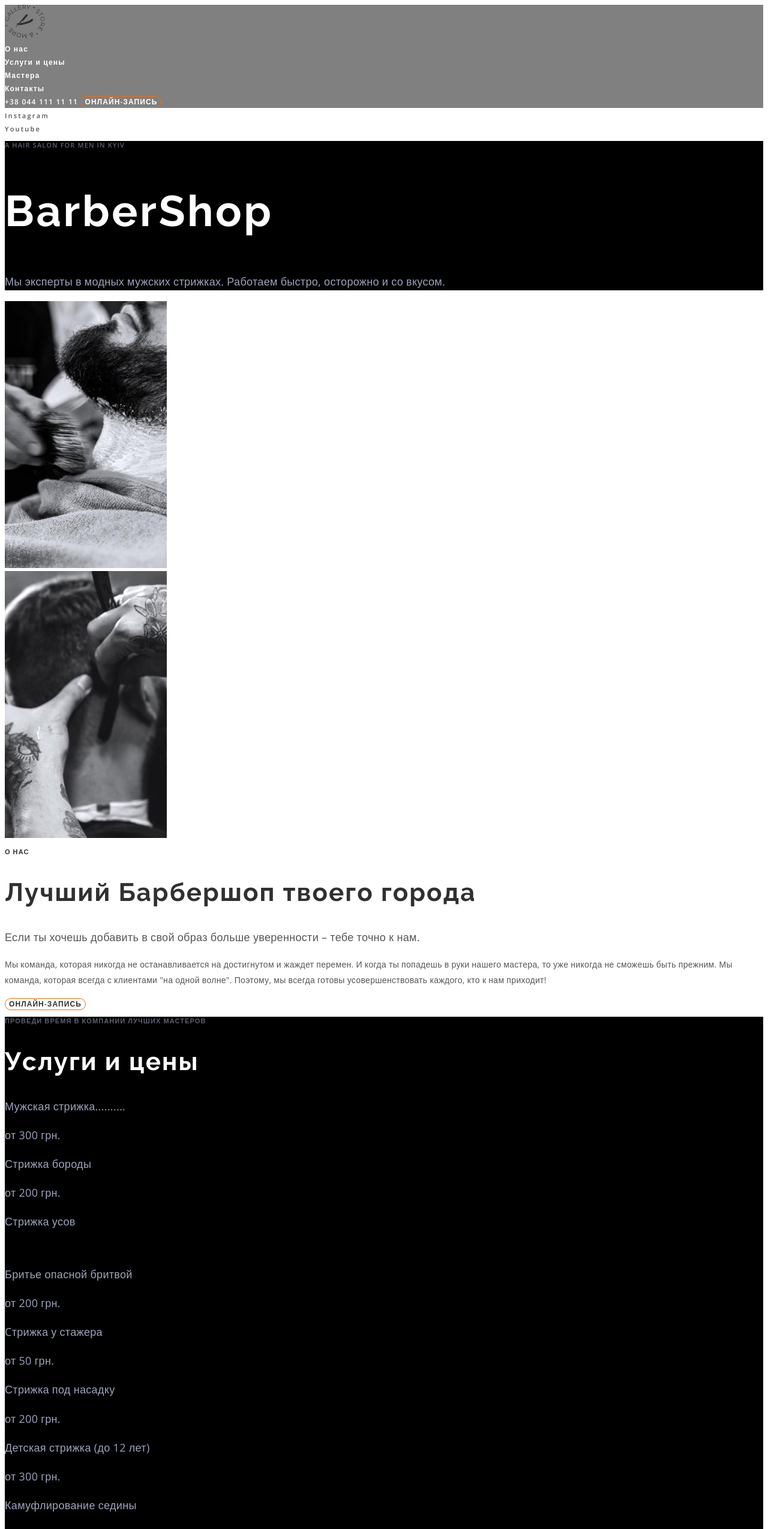
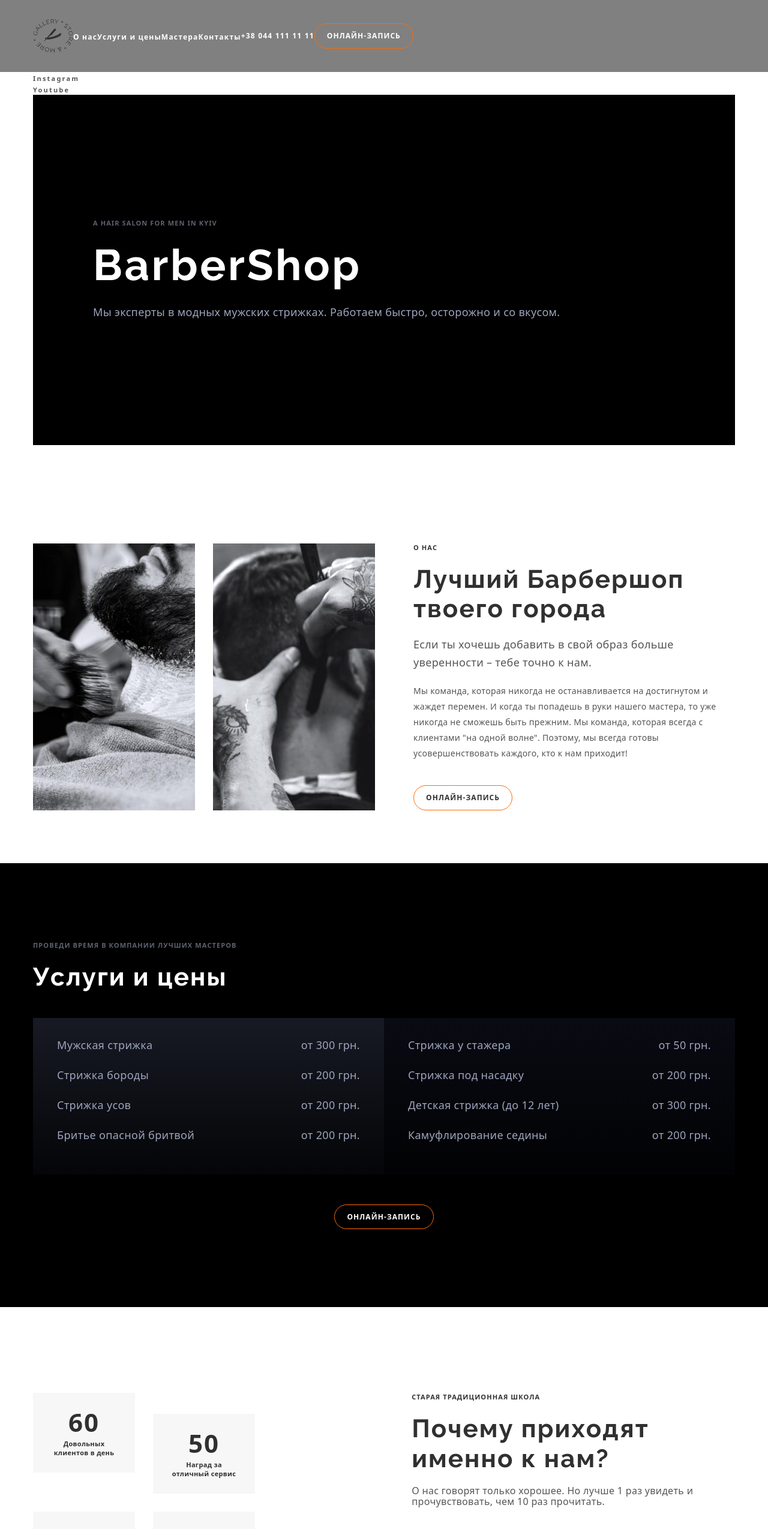
Before and after one commit to Vi7ality/Barbershop, a plain HTML site: page index.html in a window 1280 px wide. Shown: the top 2549 px of the page at 60% size. Drawn offline with nearby package versions, Linux system fonts and the light colour scheme.

Commit message:
Флексы и маржины

```diff
--- a/css/styles.css
+++ b/css/styles.css
@@ -12,9 +12,40 @@
     --second-text-color: #555555;
     --subtitle-color: rgba(157, 164, 189, 0.6);
     --accent-color: #FF6C00;
+    --typical-margin: 20px;
 }
 
+p, h1, h2, h3, h4, h5, h6 {
+    margin: 0;
+}
 
+ol, ul {
+    margin: 0;
+    padding: 0;
+}
+
+img {
+    display: block;
+}
+
+.button {
+    cursor: pointer;
+
+    padding: 12px 20px;
+    min-width: 160px;
+}
+
+.button:hover, button:focus {
+    background: #FF6C00;
+    color: var(--main-title-color);
+}
+
+.container {
+    width: 1200px;
+    padding-left: 15px;
+    padding-right: 15px;
+    margin: 0 auto;
+}
 
 body {
     font-family: 'Open Sans', sans-serif;
@@ -45,6 +76,8 @@ body {
     line-height: 1.36;
     letter-spacing: 0.1em;
     text-transform: uppercase;
+
+    margin-bottom: var(--typical-margin);
 }
 
 .button {
@@ -76,14 +109,36 @@ body {
 
 /* Delete backgroun color */
 .header {
+    padding-top: 32px;
+    padding-bottom: 32px;
+
     background-color: grey;
 }
+.header-flex {
+    display: flex;
+    align-items: center;
+}
+
+.header-nav {
+    display: flex;
+    justify-content: space-between;
+    align-items: center;
+}
+
+
+.header-list {
+    display: flex;
+    justify-content: space-between;
+    align-items: center;
+}
+
 .header-link, .header-tel {
     font-weight: 600;
     font-size: 12px;
     line-height: 1.33;
     letter-spacing: 0.1em;
     color: var(--main-title-color);
+    align-items: center;
 }
 
 .header-link:hover,
@@ -98,9 +153,9 @@ color: var(--accent-color);
 /* =======HERO======= */
 
 /* Delete background */
-.hero-content{
-    background-color: black;
-}
+
+
+
 
 .hero-networks {
     font-weight: 600;
@@ -114,11 +169,20 @@ color: var(--accent-color);
     color: var(--accent-color);
 }
 
+.hero-content{
+    padding: 207px 100px;
+
+    background-color: black;
+}
+
+
 .hero-subtitle {
     color: var(--subtitle-color);
 }
 
 .hero-title {
+    margin-bottom: var(--typical-margin);
+
     font-size: 72px;
     line-height: 1.18;
     letter-spacing: 0.05em;
@@ -126,6 +190,7 @@ color: var(--accent-color);
 }
 
 .hero-text {
+
     font-size: 18px;
     line-height: 1.67;
     color: var(--main-text-color);
@@ -133,17 +198,45 @@ color: var(--accent-color);
 
 /* ======ABOUT======= */
 
+.about {
+    padding-top: 164px;
+    padding-bottom: 88px;
+}
+
+.about-container {
+    display: flex;
+
+}
+
+.about-list {
+    display: flex;
+}
+
+.about-item:last-child {
+    margin-left: 30px;
+}
+
+.about-right {
+    margin-left: 64px;
+
+}
 .about-subtitle, .about-title {
+    margin-bottom: var(--typical-margin);
+
     color: var(--second-title-color);
 }
 
 .about-first-text {
+    margin-bottom: var(--typical-margin);
+
     font-size: 18px;
     line-height: 1.67;
     color: var(--second-text-color);
 }
 
 .about-second-text {
+    margin-bottom: 40px;
+
     font-size: 14px;
     line-height: 1.86;
     color: var(--second-text-color);
@@ -158,6 +251,8 @@ color: var(--accent-color);
 /* delete background */
 .prices {
     background-color: black;
+    padding-top: 130px;
+    padding-bottom: 130px;
 }
 
 .prices-subtitle {
@@ -166,6 +261,34 @@ color: var(--accent-color);
 
 .prices-title {
     color: var(--main-title-color);
+
+    margin-bottom: 44px;
+}
+
+.prices-flex {
+    display: flex;
+}
+
+.prices-left {
+    background-image: linear-gradient(
+        180deg,
+        #171A24 0%,
+        rgba(23, 26, 36, 0.2) 100%);
+}
+
+.prices-right {
+    background: linear-gradient(180deg, #090B13 0%, rgba(9, 11, 19, 0.2) 100%);
+}
+
+.prices-list {
+    padding: 30px 40px;
+    margin-bottom: 50px;
+    min-width: 585px;
+}
+
+.prices-item {
+    display: flex;
+    justify-content: space-between;
 }
 
 .prices-item-text {
@@ -173,10 +296,57 @@ color: var(--accent-color);
     font-size: 18px;
     line-height: 1.67;
 }
+.prices-item-text:not(:last-child) {
+    margin-bottom: var(--typical-margin);
+}
+
+.prices-btn {
+    display: flex;
+    margin-left: auto;
+    margin-right: auto;
+}
 
 /* =======BENEFITS======= */
 
+.benefits {
+    padding-top: 143px;
+    padding-bottom: 137px;
+}
+.benefits-flex {
+    display: flex;
+}
+
+.benefits-list {
+    display: flex;
+    flex-wrap: wrap;
+    margin-right: 130px;
+
+}
+
+.benefits-item {
+    padding: 20px 24px;
+    text-align: center;
+    width: 170px;
+    height: 133px;
+
+    background: #F7F7F7;
+
+}
+
+.benefits-item:nth-child(-n+2) {
+    margin-bottom: 30px;
+}
+
+.benefits-item:nth-child(2n+1) {
+    margin-right: 30px;
+}
+
+.benefits-item:nth-child(2) {
+    margin-top: 35px;
+}
+
 .benefits-item-value {
+
     font-weight: 700;
     font-size: 42px;
     line-height: 1.36;
@@ -185,6 +355,8 @@ color: var(--accent-color);
     text-align: center;
     color: var(--second-title-color);
 }
+
+
 
 .benefits-item-text {
     font-weight: 600;
@@ -200,6 +372,7 @@ color: var(--accent-color);
 
 .benefits-title {
     color: var(--second-title-color);
+    margin-bottom: 20px;
 }
 
 .benefits-text {
@@ -208,20 +381,40 @@ color: var(--accent-color);
 
 /* =======MASTERS======= */
 
+.masters {
+    padding-top: 130px;
+    padding-bottom: 130px;
+}
+
 .masters-subtitle {
     color: var(--second-title-color);
 }
 
 .masters-title {
     color: var(--second-title-color);
+    margin-bottom: 44px;
+}
+
+.masters-list {
+    display: flex;
+}
+
+.masters-item:not(:last-child) {
+    margin-right: 30px;
+}
+.masters-picture {
+    margin-bottom: 30px;
 }
 
 .masters-item-name {
+    margin-bottom: 30px;
+
     font-weight: 400;
     font-size: 18px;
     line-height: 1.39;
     text-align: center;
     color: var(--second-title-color);
+
 }
 
 .masters-item-staff {
@@ -233,24 +426,50 @@ color: var(--accent-color);
 
 /* =======EXAMPLES======= */
 
+.examples {
+    padding-top: 130px;
+    padding-bottom: 130px;
+}
+
 .examples-subtitle {
+    margin-bottom: 44px;
+
     color: var(--second-title-color);
+}
+
+.examples-list {
+    display: flex;
+}
+
+.examples-item:not(:last-child) {
+    margin-right: 30px;
+}
+
+/* ========REGISTER/CONTACTS flex */
+
+.register-contacts {
+    display: flex;
 }
 
 /* =======REGISTER======== */
 
 /* change bgd */
 .register {
-    color: #191C26;;
+    background-color: #191C26;
+    padding-top: 130px;
+    padding-bottom: 193px;
 }
 
 .register-title {
     color: var(--main-title-color);
+
 }
 
 /* =======CONTACTS======== */
 
 .contacts {
+    padding-top: 130px;
+    padding-bottom: 130px;
     background-color: black;
 }
 
@@ -281,6 +500,16 @@ color: var(--accent-color);
 
 /* =======FOOTER======= */
 
+.footer {
+    padding-top: 55px;
+    padding-bottom: 57px;
+}
+
+.footer-flex {
+    display: flex;
+    align-items: baseline;
+}
+
 .footer-copy {
     font-weight: 600;
     font-size: 11px;
@@ -288,7 +517,10 @@ color: var(--accent-color);
     letter-spacing: 0.2em;
     color: var(--main-text-color);
 }
-
+.footer-list {
+    display: flex;
+    margin-left: auto;
+}
 .footer-networks {
     font-weight: 600;
     font-size: 11px;
@@ -297,6 +529,10 @@ color: var(--accent-color);
     color: var(--second-title-color);
 }
 
+.footer-item:nth-child(1) {
+    margin-right: 40px;
+}
+
 .footer-networks:hover, .footer-networks:focus {
     color: var(--accent-color);
 }
--- a/index.html
+++ b/index.html
@@ -11,9 +11,13 @@
     <link href="https://fonts.googleapis.com/css2?family=Open+Sans:wght@400;600;700&family=Raleway:wght@700&display=swap"
         rel="stylesheet">
     <link rel="stylesheet" href="./css/styles.css">
+    <link rel="stylesheet" href="https://cdnjs.cloudflare.com/ajax/libs/modern-normalize/1.1.0/modern-normalize.min.css"
+        integrity="sha512-wpPYUAdjBVSE4KJnH1VR1HeZfpl1ub8YT/NKx4PuQ5NmX2tKuGu6U/JRp5y+Y8XG2tV+wKQpNHVUX03MfMFn9Q=="
+        crossorigin="anonymous" referrerpolicy="no-referrer" />
 </head>
 <body>
     <header class="header">
+        <div class="container header-flex">
             <nav class="header-nav">
                 <a href="./index.html">
                     <img src="./images/logo.svg" alt="Лого">
@@ -27,10 +31,12 @@
             </nav>
             <a href="tel:+380441111111" class="header-tel link">+38 044 111 11 11</a>
             <button type="button" class="header-btn button">онлайн-запись</button>
+        </div>
     </header>
 
     <main>
         <section class="hero">
+            <div class="container">
                 <ul class="hero-list list">
                     <li class="hero-item"><a href="" class="hero-networks link" target="_blank" rel="noopener nofollow noreferrer">Instagram</a></li>
                     <li class="hero-item"><a href="" class="hero-networks link" target="_blank" rel="noopener nofollow noreferrer">Youtube</a></li>
@@ -41,24 +47,21 @@
                     <p class="hero-text">Мы эксперты в модных мужских стрижках.
                     Работаем быстро, осторожно и со вкусом.</p>
                 </div>
+            </div>
+
 
         </section>
         <section class="about" id="about">
+            <div class="container about-container">
                 <ul class="about-list list">
                     <li class="about-item">
-                   <img src="./images/about-1.jpg"
-                    alt="Пример 1"
-                    width="270"
-                    height="445">
+                        <img src="./images/about-1.jpg" alt="Пример 1" width="270" height="445">
                     </li>
                     <li class="about-item">
-                    <img
-                        src="./images/about-2.jpg"
-                        alt="Пример 2"
-                        width="270"
-                        height="445">
+                        <img src="./images/about-2.jpg" alt="Пример 2" width="270" height="445">
                     </li>
                 </ul>
+                <div class="about-right">
                     <p class="about-subtitle subtitle">О нас</p>
                     <h2 class="about-title title">Лучший Барбершоп
                         твоего города</h2>
@@ -68,14 +71,20 @@
                         то уже никогда не сможешь быть прежним. Мы команда, которая всегда с клиентами "на одной волне". Поэтому, мы всегда
                         готовы усовершенствовать каждого, кто к нам приходит!</p>
                     <button type="button" class="about-btn button">онлайн-запись</button>
+                </div>
+
+            </div>
+
 
         </section>
         <section class="prices" id="prices">
+            <div class="container">
                 <p class="prices-subtitle subtitle">Проведи время в компании лучших мастеров</p>
                 <h2 class="prices-title title">Услуги и цены</h2>
-            <ul class="prices-list list">
+                <div class="prices-flex">
+                    <ul class="prices-list prices-left list">
                         <li class="prices-item">
-                    <p class="prices-item-text">Мужская стрижка..........
+                            <p class="prices-item-text">Мужская стрижка
                             </p>
                             <p class="prices-item-text">от 300 грн.</p>
                         </li>
@@ -89,7 +98,7 @@
                         <li class="prices-item">
                             <p class="prices-item-text">Стрижка усов
                             </p>
-                    <p>от 200 грн.
+                            <p class="prices-item-text">от 200 грн.
                             </p>
                         </li>
                         <li class="prices-item">
@@ -98,7 +107,7 @@
                             <p class="prices-item-text">от 200 грн.</p>
                         </li>
                     </ul>
-            <ul class="prices-list list">
+                    <ul class="prices-list prices-right list">
                         <li class="prices-item">
                             <p class="prices-item-text">Cтрижка у стажера
                             </p>
@@ -123,9 +132,14 @@
                             <p class="prices-item-text">от 200 грн.</p>
                         </li>
                     </ul>
-            <button class="button" type="button">онлайн-запись</button>
+                </div>
+
+                <button class="button prices-btn" type="button">онлайн-запись</button>
+            </div>
+
         </section>
         <section class="benefits">
+            <div class="container benefits-flex">
                 <ul class="benefits-list list">
                     <li class="benefits-item">
                         <span class="benefits-item-value">60</span>
@@ -135,7 +149,7 @@
                         <span class="benefits-item-value">50</span>
                         <p class="benefits-item-text">Наград за отличный сервис</p>
                     </li>
-                <li>
+                    <li class="benefits-item">
                         <span class="benefits-item-value">20</span>
                         <p class="benefits-item-text">Лучших мастеров Киева</p>
                     </li>
@@ -144,42 +158,51 @@
                         <p class="benefits-item-text">Подарков постоянным клиентам</p>
                     </li>
                 </ul>
+                <div class="benefits-right">
                     <p class="benefits-subtitle subtitle">Старая традиционная школа</p>
                     <h2 class="benefits-title title">Почему приходят именно к нам?</h2>
-            <p class="benefits-text">О нас говорят только хорошее. Но лучше 1 раз увидеть и прочувствовать, чем 10 раз прочитать.</p>
+                    <p class="benefits-text">О нас говорят только хорошее. Но лучше 1 раз увидеть и прочувствовать, чем 10 раз прочитать.
+                    </p>
+                </div>
+
+            </div>
+
         </section>
         <section class="masters" id="masters">
+            <div class="container">
                 <p class="masters-subtitle subtitle">Для настоящих ценителей атмосферы</p>
                 <h2 class="masters-title title">Наши мастера</h2>
                 <ul class="masters-list list">
-                <li class="benefits-item">
-                    <img
-                    src="./images/john-1.jpg"
-                    alt="мастер Джон Смит"
-                    width="370"
-                    height="346">
+                    <li class="masters-item">
+                        <img class="masters-picture" src="./images/john-1.jpg" alt="мастер Джон Смит" width="370" height="346">
+                        <div class="masters-item-content">
                             <h3 lang="en" class="masters-item-name">John Smith</h3>
                             <p lang="en" class="masters-item-staff">Extreme Barber</p>
+                        </div>
+
                     </li>
-                <li class="benefits-item">
-                    <img src="./images/michele-2.jpg"
-                    alt="Мастер Мишель Доу"
-                    width="370"
-                    height="346">
+                    <li class="masters-item">
+                        <img class="masters-picture" src="./images/michele-2.jpg" alt="Мастер Мишель Доу" width="370" height="346">
+                        <div class="masters-item-content">
                             <h3 lang="en" class="masters-item-name">Michele Doe</h3>
                             <p lang="en" class="masters-item-staff">Extreme Barber</p>
+                        </div>
+
                     </li>
-                <li class="benefits-item">
-                    <img src="./images/alan-3.jpg"
-                    alt="Мастер Алан Блэк"
-                    width="370"
-                    height="346">
+                    <li class="masters-item">
+                        <img class="masters-picture" src="./images/alan-3.jpg" alt="Мастер Алан Блэк" width="370" height="346">
+                        <div class="masters-item-content">
                             <h3 lang="en" class="masters-item-name">Alan Black</h3>
                             <p lang="en" class="masters-item-staff">Extreme Barber</p>
+                        </div>
+
                     </li>
                 </ul>
+            </div>
+
         </section>
         <section class="examples">
+            <div class="container">
                 <p class="examples-subtitle subtitle">На латинском языке “барба” означает “борода”</p>
                 <h2 class="visually-hidden">Примеры работ</h2>
                 <ul class="examples-list list">
@@ -188,11 +211,17 @@
                     <li class="examples-item"><img src="./images/rectangle-27.jpg" alt="Мастер стрижет клиента"></li>
                     <li class="examples-item"><img src="./images/rectangle-28.jpg" alt="Мастер стрижет клиента"></li>
                 </ul>
+            </div>
+
         </section>
         <section class="register">
+            <div class="container">
                 <h2 class="register-title title">Онлайн-запись</h2>
+            </div>
+
         </section>
         <section class="contacts" id="contacts">
+            <div class="container">
                 <h2 class="contacts-title title">Контакты</h2>
                 <address>
                     <ul class="contacts-list list">
@@ -210,14 +239,21 @@
                     <p class="contacts-subtitle">Время работы</p>
                     <p class="contacts-time">Ежедневно с 9:00 до 22:00</p>
                 </address>
+            </div>
+
         </section>
     </main>
     <footer class="footer">
+        <div class="container footer-flex">
             <p class="footer-copy">&copy;Copyright 2020</p>
             <ul class="footer-list list">
-            <li class="footer-item"><a href="" class="footer-networks link" target="_blank" rel="noopener nofollow noreferrer">Instagram</a></li>
-            <li class="footer-item"><a href="" class="footer-networks link" target="_blank" rel="noopener nofollow noreferrer">Youtube</a></li>
+                <li class="footer-item"><a href="" class="footer-networks link" target="_blank"
+                        rel="noopener nofollow noreferrer">Instagram</a></li>
+                <li class="footer-item"><a href="" class="footer-networks link" target="_blank"
+                        rel="noopener nofollow noreferrer">Youtube</a></li>
             </ul>
+        </div>
+
     </footer>
 </body>
 </html>
```
Also changed, not shown: 1 other file. Lines whose indentation alone changed are shown as unchanged.
